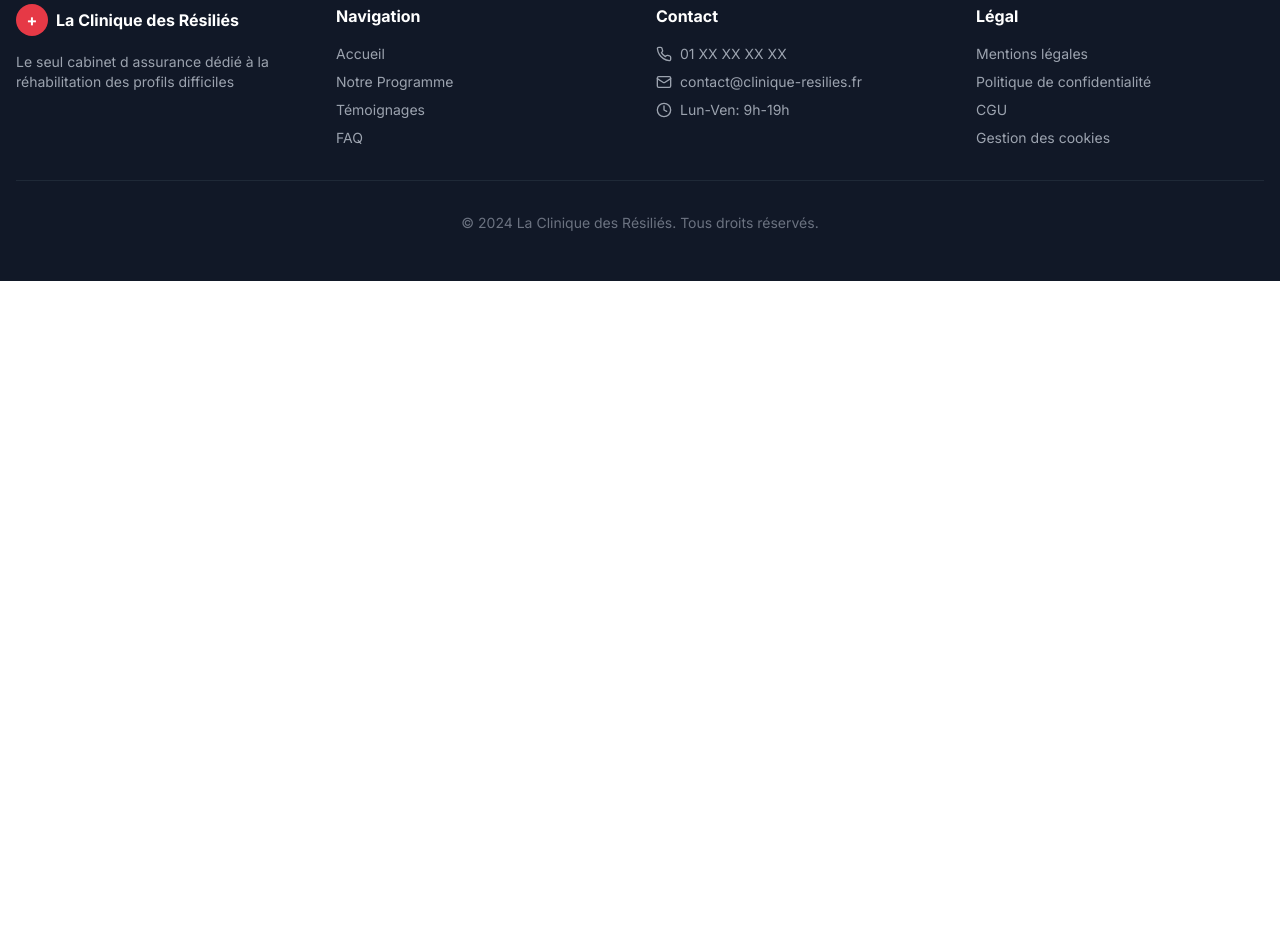
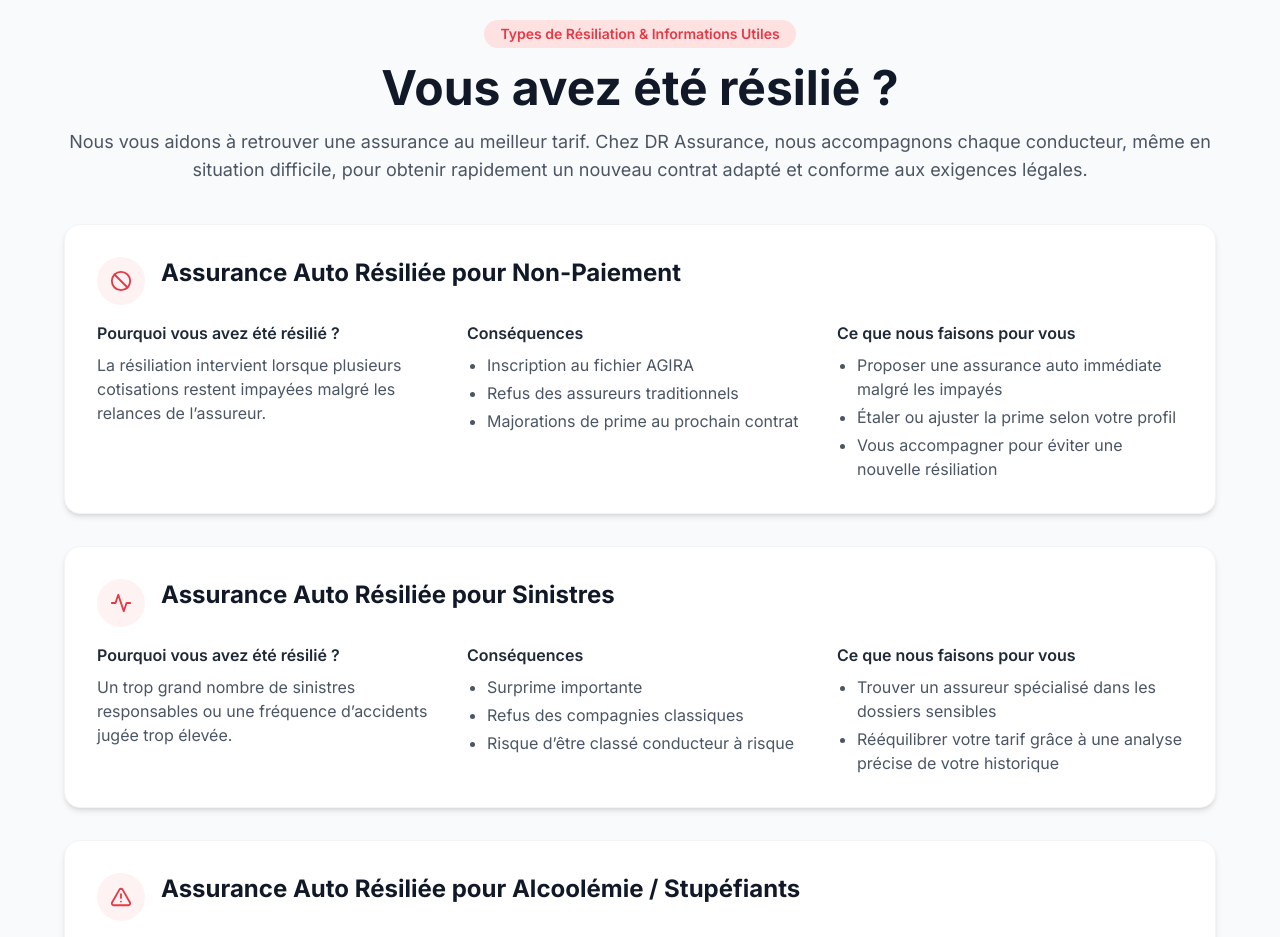
Before and after one commit to radomalala/drassurance, a React (Vite) app: page /types-resiliation in a window 1280 px wide. Shown: the part 160-1097 px from the top of the page. Before the commit the page ends 800 px from the top, so only its background shows below. Built offline with nearby package versions, Linux system fonts and the light colour scheme.

Commit message:
feat(content): add Types de Résiliation page, route + nav link; update hero copy

```diff
--- a/src/App.tsx
+++ b/src/App.tsx
@@ -9,6 +9,7 @@ import Temoignages from './pages/Temoignages'
 import FAQ from './pages/FAQ'
 import APropos from './pages/APropos'
 import Contact from './pages/Contact'
+import TypesResiliation from './pages/TypesResiliation'
 
 export default function App(){
   return (
@@ -18,6 +19,7 @@ export default function App(){
         <Routes>
           <Route path="/" element={<Home />} />
           <Route path="/urgence-resiliation" element={<Urgence />} />
+          <Route path="/types-resiliation" element={<TypesResiliation />} />
           <Route path="/programme" element={<Programme />} />
           <Route path="/temoignages" element={<Temoignages />} />
           <Route path="/faq" element={<FAQ />} />
--- a/src/components/Navigation.tsx
+++ b/src/components/Navigation.tsx
@@ -28,6 +28,7 @@ export default function Navigation(){
           <div className="hidden md:flex items-center gap-6 text-sm font-medium">
             <NavLink to="/" className={linkCls}>Accueil</NavLink>
             <NavLink to="/urgence-resiliation" className={linkCls}>Urgences</NavLink>
+            <NavLink to="/types-resiliation" className={linkCls}>Types de résiliation</NavLink>
             <NavLink to="/programme" className={linkCls}>Programme</NavLink>
             <NavLink to="/temoignages" className={linkCls}>Témoignages</NavLink>
             <NavLink to="/faq" className={linkCls}>FAQ</NavLink>
@@ -48,6 +49,7 @@ export default function Navigation(){
             <div className="flex flex-col py-4 px-4 gap-4">
               <NavLink onClick={()=>setMobileOpen(false)} to="/" className="text-left py-2 hover:text-urgent-red">Accueil</NavLink>
               <NavLink onClick={()=>setMobileOpen(false)} to="/urgence-resiliation" className="text-left py-2 hover:text-urgent-red">Urgences</NavLink>
+              <NavLink onClick={()=>setMobileOpen(false)} to="/types-resiliation" className="text-left py-2 hover:text-urgent-red">Types de résiliation</NavLink>
               <NavLink onClick={()=>setMobileOpen(false)} to="/programme" className="text-left py-2 hover:text-urgent-red">Programme</NavLink>
               <NavLink onClick={()=>setMobileOpen(false)} to="/temoignages" className="text-left py-2 hover:text-urgent-red">Témoignages</NavLink>
               <NavLink onClick={()=>setMobileOpen(false)} to="/faq" className="text-left py-2 hover:text-urgent-red">FAQ</NavLink>
--- /dev/null
+++ b/src/pages/TypesResiliation.tsx
@@ -0,0 +1,150 @@
+import React from 'react'
+import { useMeta } from '../hooks/useMeta'
+import { AlertTriangle, Ban, ShieldCheck, FileText, Car, Activity } from 'lucide-react'
+
+export default function TypesResiliation(){
+  useMeta('Types de Résiliation & Infos Utiles — La Clinique des Résiliés', "Vous avez été résilié ? Nous vous aidons à retrouver une assurance au meilleur tarif. DR Assurance accompagne chaque conducteur pour obtenir rapidement un contrat conforme et adapté.")
+
+  const Section = ({icon:Icon, title, why, consequences, actions}:{icon:any, title:string, why:string, consequences:string[], actions:string[]}) => (
+    <section className="bg-white dark:bg-slate-900 rounded-2xl shadow-md p-6 md:p-8 border border-gray-100 dark:border-slate-800">
+      <div className="flex items-start gap-4 mb-4">
+        <div className="w-12 h-12 rounded-full bg-red-50 text-urgent-red flex items-center justify-center shrink-0"><Icon size={22} /></div>
+        <h2 className="text-2xl font-bold text-gray-900 dark:text-white">{title}</h2>
+      </div>
+      <div className="grid md:grid-cols-3 gap-6">
+        <div>
+          <h3 className="font-semibold text-gray-800 dark:text-gray-200 mb-2">Pourquoi vous avez été résilié ?</h3>
+          <p className="text-gray-600 dark:text-gray-300">{why}</p>
+        </div>
+        <div>
+          <h3 className="font-semibold text-gray-800 dark:text-gray-200 mb-2">Conséquences</h3>
+          <ul className="list-disc pl-5 space-y-1 text-gray-600 dark:text-gray-300">
+            {consequences.map((c,i)=>(<li key={i}>{c}</li>))}
+          </ul>
+        </div>
+        <div>
+          <h3 className="font-semibold text-gray-800 dark:text-gray-200 mb-2">Ce que nous faisons pour vous</h3>
+          <ul className="list-disc pl-5 space-y-1 text-gray-600 dark:text-gray-300">
+            {actions.map((a,i)=>(<li key={i}>{a}</li>))}
+          </ul>
+        </div>
+      </div>
+    </section>
+  )
+
+  return (
+    <div className="py-16 px-4 bg-gray-50 dark:bg-slate-950">
+      <div className="max-w-6xl mx-auto space-y-10">
+        <header className="text-center">
+          <p className="inline-block bg-red-100 text-urgent-red px-4 py-1 rounded-full text-sm font-semibold mb-4">Types de Résiliation & Informations Utiles</p>
+          <h1 className="text-4xl md:text-5xl font-bold text-gray-900 dark:text-white mb-4">Vous avez été résilié ?</h1>
+          <p className="text-lg text-gray-600 dark:text-gray-300">Nous vous aidons à retrouver une assurance au meilleur tarif. Chez DR Assurance, nous accompagnons chaque conducteur, même en situation difficile, pour obtenir rapidement un nouveau contrat adapté et conforme aux exigences légales.</p>
+        </header>
+
+        <div className="space-y-8">
+          <Section
+            icon={Ban}
+            title="Assurance Auto Résiliée pour Non-Paiement"
+            why="La résiliation intervient lorsque plusieurs cotisations restent impayées malgré les relances de l’assureur."
+            consequences={[
+              'Inscription au fichier AGIRA',
+              'Refus des assureurs traditionnels',
+              'Majorations de prime au prochain contrat',
+            ]}
+            actions={[
+              'Proposer une assurance auto immédiate malgré les impayés',
+              'Étaler ou ajuster la prime selon votre profil',
+              'Vous accompagner pour éviter une nouvelle résiliation',
+            ]}
+          />
+
+          <Section
+            icon={Activity}
+            title="Assurance Auto Résiliée pour Sinistres"
+            why="Un trop grand nombre de sinistres responsables ou une fréquence d’accidents jugée trop élevée."
+            consequences={[
+              'Surprime importante',
+              'Refus des compagnies classiques',
+              'Risque d’être classé conducteur à risque',
+            ]}
+            actions={[
+              'Trouver un assureur spécialisé dans les dossiers sensibles',
+              'Rééquilibrer votre tarif grâce à une analyse précise de votre historique',
+            ]}
+          />
+
+          <Section
+            icon={AlertTriangle}
+            title="Assurance Auto Résiliée pour Alcoolémie / Stupéfiants"
+            why="Un contrôle positif a entraîné une résiliation automatique du contrat."
+            consequences={[
+              'Tarifs très élevés',
+              'Obligation de passer une visite médicale ou tests psychotechniques',
+              'Suspension ou retrait possible du permis',
+            ]}
+            actions={[
+              'Négocier un contrat adapté malgré la gravité de la situation',
+              'Vous orienter sur les démarches obligatoires (visites, tests, récupération de permis)',
+            ]}
+          />
+
+          <Section
+            icon={Car}
+            title="Assurance Auto Résiliée pour Suspension / Retrait de Permis"
+            why="Un retrait, une annulation ou une suspension de permis suite à infraction grave."
+            consequences={[
+              'Résiliation immédiate de votre assurance',
+              'Surprime très élevée lors du retour à la conduite',
+              'Complexité pour obtenir un nouveau contrat',
+            ]}
+            actions={[
+              'Assurer les conducteurs suspendus ou ayant récupéré leur permis',
+              'Adapter les garanties obligatoires pour respecter les exigences légales',
+            ]}
+          />
+
+          <Section
+            icon={ShieldCheck}
+            title="Assurance Auto Malussé / Conducteur à Risque"
+            why="Un malus élevé (coefficient > 1), pertes de points fréquentes, sinistres répétés ou comportement routier jugé dangereux."
+            consequences={[
+              'Primes multipliées',
+              'Refus des assureurs généralistes',
+              'Obligation de souscrire à des formules spécialisées',
+            ]}
+            actions={[
+              'Assurance auto malussée au meilleur tarif possible',
+              'Possibilités d’ajuster les garanties pour réduire le coût',
+              'Accompagnement pour diminuer votre malus dans le temps',
+            ]}
+          />
+        </div>
+
+        <section className="grid md:grid-cols-2 gap-8">
+          <div className="bg-white dark:bg-slate-900 rounded-2xl shadow-md p-6 border border-gray-100 dark:border-slate-800">
+            <h3 className="text-xl font-bold text-gray-900 dark:text-white mb-2">Informations Utiles pour Refaire une Assurance Auto Après Résiliation</h3>
+            <h4 className="font-semibold text-gray-800 dark:text-gray-200 mb-2">Documents nécessaires</h4>
+            <ul className="list-disc pl-5 space-y-1 text-gray-600 dark:text-gray-300">
+              <li>Permis de conduire</li>
+              <li>Carte grise</li>
+              <li>Relevé d’informations (RI)</li>
+              <li>Justificatif d’identité et de domicile</li>
+            </ul>
+            <h4 className="font-semibold text-gray-800 dark:text-gray-200 mt-4 mb-2">Délai avant de retrouver une assurance</h4>
+            <p className="text-gray-600 dark:text-gray-300">➡️ Immédiat grâce à nos partenaires spécialisés, même en cas de résiliation grave.</p>
+          </div>
+          <div className="bg-white dark:bg-slate-900 rounded-2xl shadow-md p-6 border border-gray-100 dark:border-slate-800 text-center flex flex-col items-center justify-center">
+            <h3 className="text-2xl font-bold text-gray-900 dark:text-white mb-2">Pourquoi nous choisir ?</h3>
+            <ul className="text-gray-700 dark:text-gray-200 space-y-2 mb-6">
+              <li>✓ Spécialiste des profils résiliés et à risque</li>
+              <li>✓ Tarifs négociés auprès d’assureurs spécialisés</li>
+              <li>✓ Souscription rapide & 100% en ligne</li>
+              <li>✓ Accompagnement humain et personnalisé</li>
+            </ul>
+            <a href="/contact" className="inline-flex items-center gap-2 bg-urgent-red text-white px-6 py-3 rounded-lg font-bold hover:bg-red-700">⏱️ Demander un devis rapide</a>
+          </div>
+        </section>
+      </div>
+    </div>
+  )
+}
--- a/src/pages/Urgence.tsx
+++ b/src/pages/Urgence.tsx
@@ -2,17 +2,17 @@ import React, { useState } from 'react'
 import { useMeta } from '../hooks/useMeta'
 
 export default function Urgence(){
+  useMeta("Résilié par votre assurance ? Solution sous 15mn", "Assurance immédiate après résiliation. Réponse sous 15 minutes. Sans engagement.")
   const [f, setF] = useState({ nom:'', tel:'', situation:'' })
   const [ok,setOk] = useState(false)
   const onSubmit = (e:React.FormEvent)=>{e.preventDefault(); setOk(true); setTimeout(()=>setOk(false),4000); setF({nom:'',tel:'',situation:''})}
   return (
     <div className="py-16 px-4 bg-gradient-to-br from-red-50 to-white min-h-screen">
-      {useMeta("Résilié par votre assurance ? Solution sous 2h", "Assurance immédiate après résiliation. Réponse sous 2 heures. Sans engagement.")}
       <div className="max-w-4xl mx-auto text-center">
         {ok && <div className="bg-green-500 text-white px-4 py-2 rounded mb-6 inline-block">Merci ! Nous vous rappelons sous 2h.</div>}
         <div className="mb-8">
           <div className="inline-block bg-urgent-red text-white px-6 py-3 rounded-full text-lg font-bold mb-6">🚨 Urgence résiliation</div>
-          <h1 className="text-5xl md:text-6xl font-bold text-gray-900 mb-6">Résilié ?<br/><span className="text-urgent-red">On vous assure dès aujourd'hui</span></h1>
+          <h1 className="text-5xl md:text-6xl font-bold text-gray-900 mb-6">Résilié ?<br/><span className="text-urgent-red">On vous assure dès aujourd'hui mieux et moins chère</span></h1>
           <p className="text-2xl text-gray-600 mb-12">Réponse garantie sous 2 heures</p>
         </div>
         <div className="grid md:grid-cols-4 gap-4 mb-12">
```
Also changed, not shown: src/pages/Home.tsx (+5 -5 lines).
